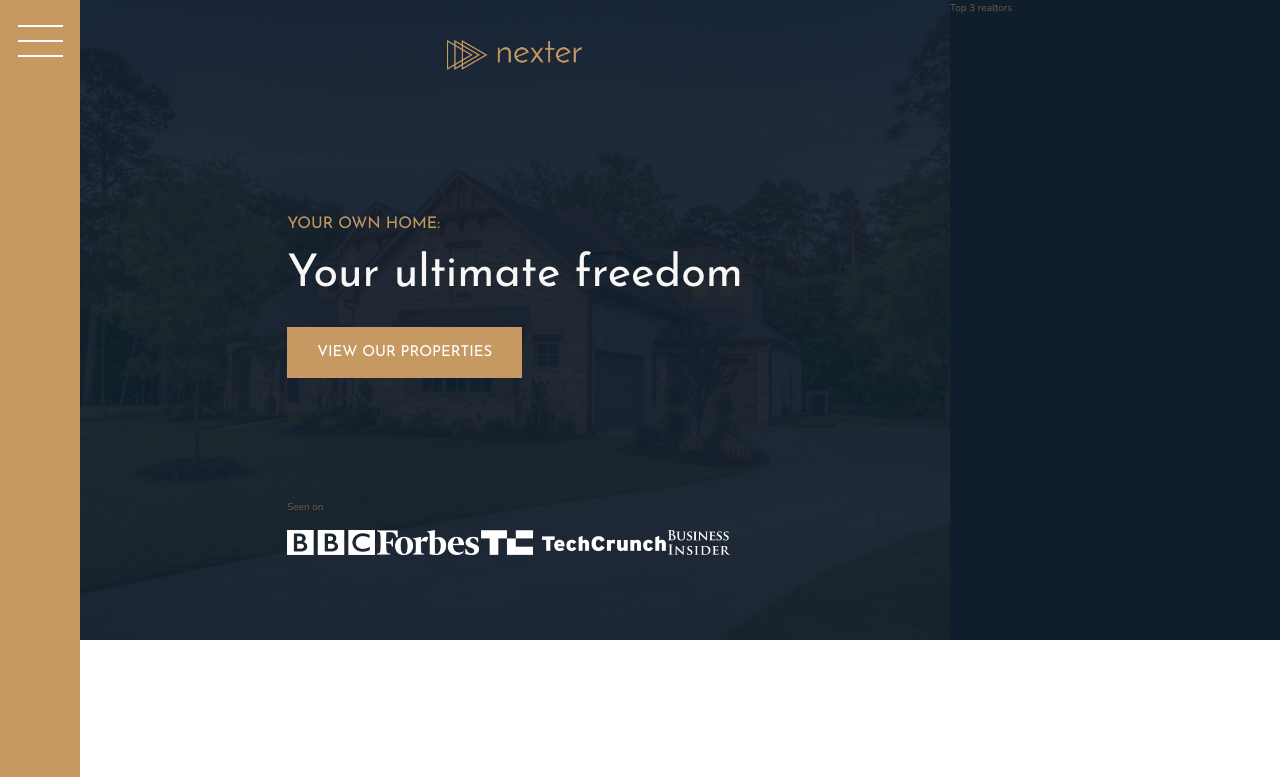
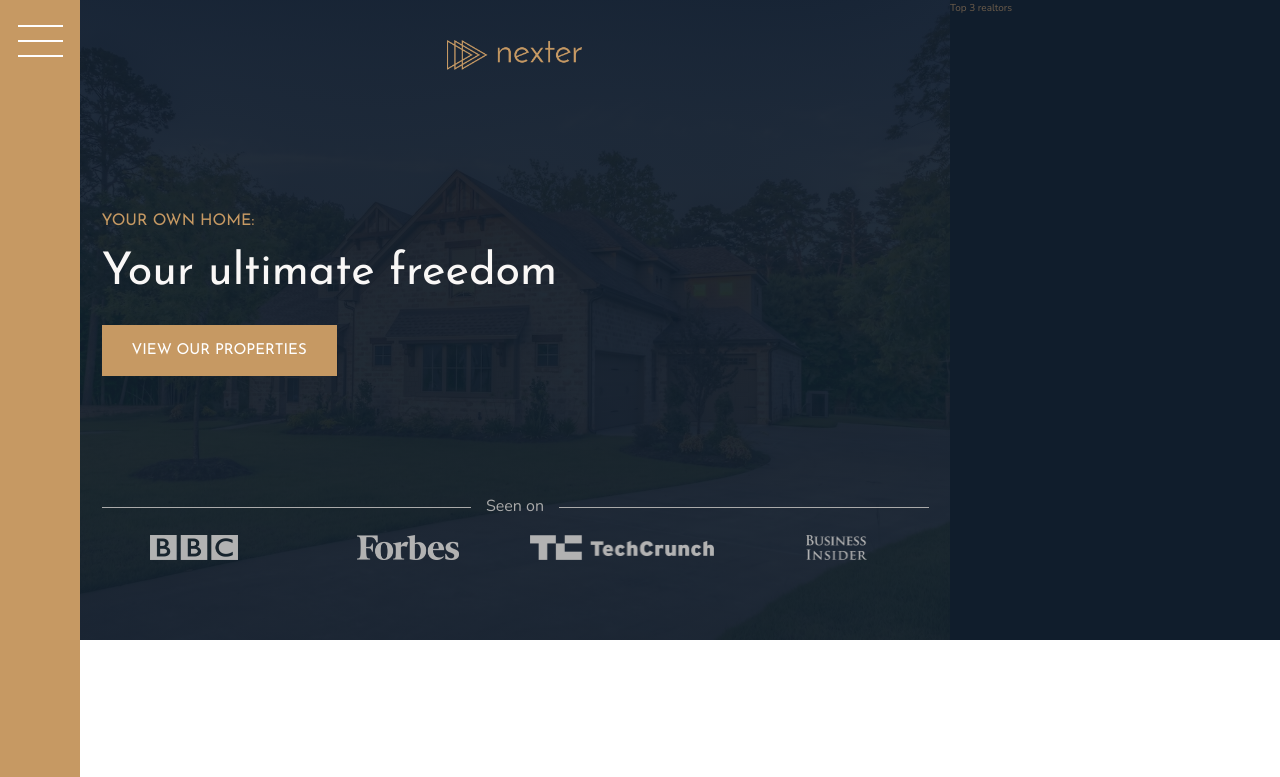
Before and after one commit to super8989/Nexter, a website: page index.html in a window 1280 px wide. Shown: the top 777 px of the page. Drawn offline with nearby package versions, Linux system fonts and the light colour scheme.

Commit message:
Building the header part 2

```diff
--- a/sass/_header.scss
+++ b/sass/_header.scss
@@ -29,11 +29,32 @@
 	}
 
 	&__seenon-text {
+		display: grid;
+		grid-template-columns: 1fr max-content 1fr;
+		column-gap: 1.5rem;
+		align-items: center;
+
+		font-size: 1.6rem;
+		color: $color-grey-light-2;
+
+		&::before,
+		&::after {
+			content: '';
+			height: 1px;
+			display: block;
+			background-color: currentColor;
+		}
 	}
 
 	&__seenon-logos {
+		display: grid;
+		grid-template-columns: repeat(4, 1fr);
+		gap: 3rem;
+		justify-items: center;
+
 		img {
 			height: 2.5rem;
+			filter: brightness(70%);
 		}
 	}
 }
```
Also changed, not shown: css/main.css, 1 other file.
